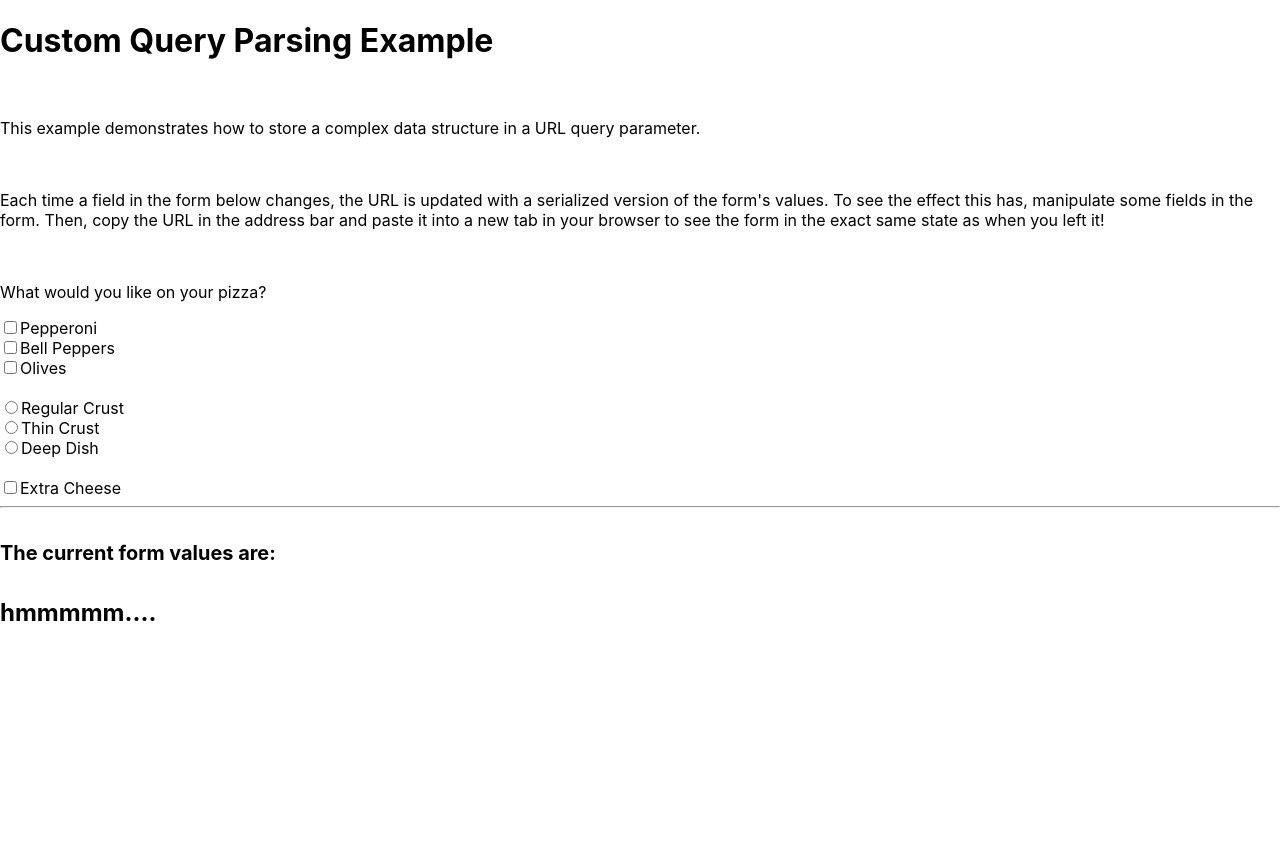
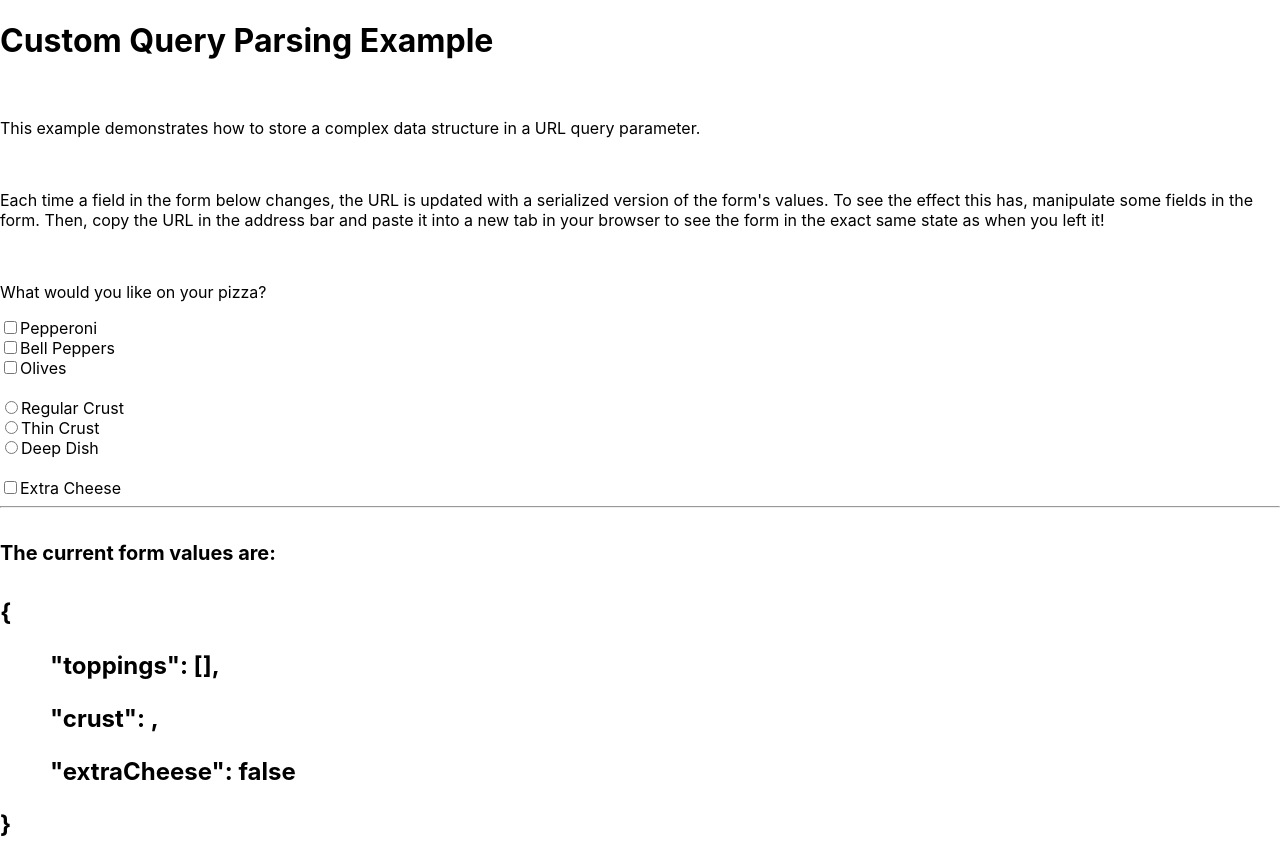
Before and after one commit to Shakya7/React_Router_examples, a React (Create React App) app: page / in a window 1280 px wide. Before the commit the page ends 800 px from the top, so only its background shows below. Built offline with nearby package versions, Linux system fonts and the light colour scheme.

Commit message:
Form checkboxes, radio controlling URL and UI completed

```diff
--- a/src/App.js
+++ b/src/App.js
@@ -12,12 +12,21 @@ function Home(){
   )
 }
 
-function Result(){
+function Result(props){
+  console.log(props.ddd);
   return(
     <div>
       <h5>The current form values are: </h5>
       <div>
-        hmmmmm....
+        {<div>{"{"}
+          <p style={{marginLeft:"50px"}}>{`"toppings": [${props.ddd.toppings}],`}</p>
+          <p style={{marginLeft:"50px"}}>{`"crust": ${props.ddd.crust},`}</p>
+          <p style={{marginLeft:"50px"}}>{`"extraCheese": ${props.ddd.extraCheese}`}</p>
+          {"}"}
+        </div>
+        }
+
+
       </div>
     </div>
   )
@@ -38,10 +47,6 @@ function Error(props){
 
 function App() {
 
-  const [dataPep, setDataPep]=useState(false);
-  const [dataBell, setDataBell]=useState(false);
-  const [dataOl, setDataOl]=useState(false);
-
   const [url,setUrl]=useSearchParams({
     toppings:"",
     crust: "",
@@ -55,22 +60,11 @@ function App() {
   })
 
   useEffect(()=>{
-    console.log(url.get("toppings"));
-    console.log(dataPep, dataBell, dataOl);
-    console.log(Object.fromEntries([...url]));
+    if(!stateData.toppings[0])
+      stateData.toppings.shift()
     console.log(stateData);
-    const arrayToppings=url.get("toppings").split(",");
-    console.log(arrayToppings);
-    if(arrayToppings.includes("pepperoni"))
-      setDataPep(true);
-    if(arrayToppings.includes("bell-peppers"))
-      setDataBell(true);
-    if(arrayToppings.includes("olives"))
-      setDataOl(true);
-    console.log(dataPep, dataBell, dataOl);
 
-
-  },[Object.fromEntries([...url]),stateData,dataPep,dataBell,dataOl]);
+  },[Object.fromEntries([...url]),stateData]);
 
   /*const handleData=(e)=>{
     setDataPep((prev)=>!prev);
@@ -309,7 +303,7 @@ function App() {
       {/*Here we dont have to include the Outlet component*/}
       <Routes>
         <Route path="/" element={<Home/>}>
-          <Route index element={<Result/>}/>
+          <Route index element={<Result ddd={stateData}/>}/>
         </Route>
         <Route path="*" element={<Error/>}/>
       </Routes>
```
